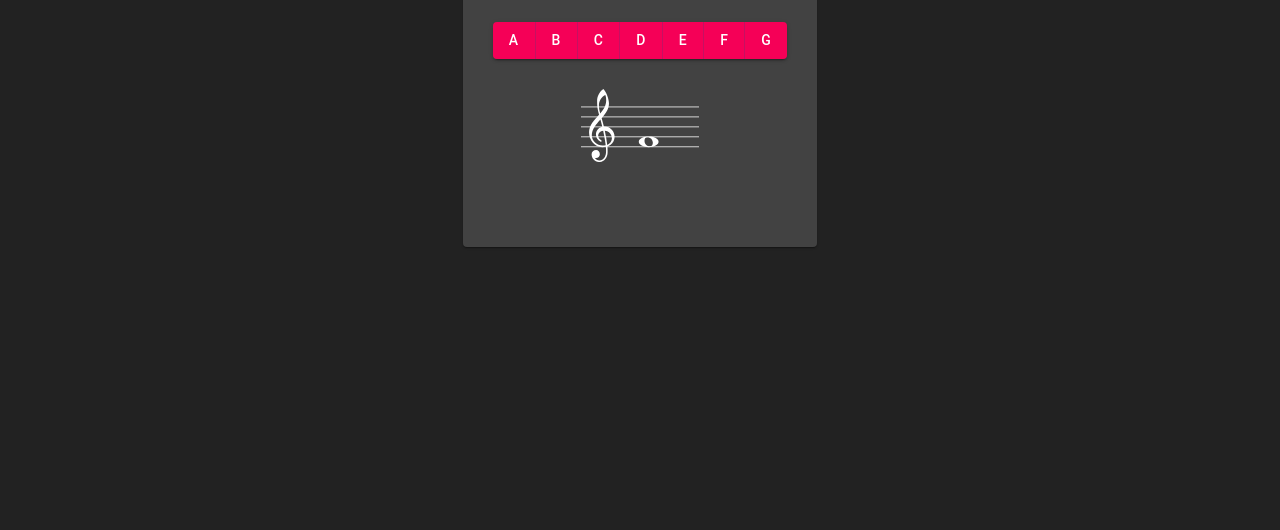
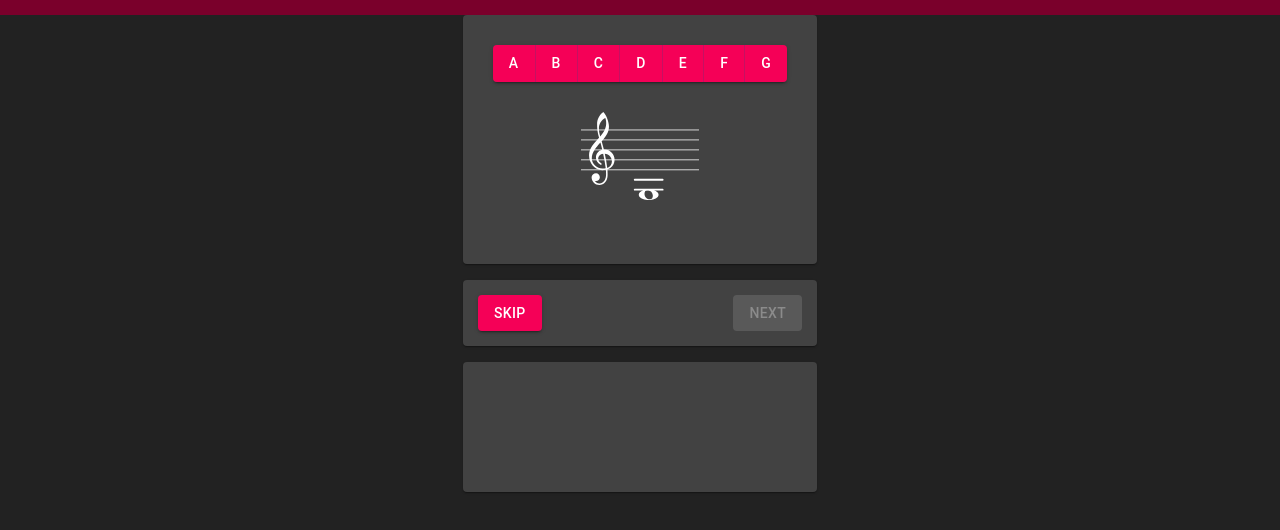
Before and after one commit to nbpeth/notifier, a React (Create React App) app: page / in a window 1280 px wide. Shown: the top 530 px of the page. Built offline with nearby package versions, Linux system fonts and the light colour scheme.

Commit message:
looks like it does things

```diff
--- a/package.json
+++ b/package.json
@@ -4,6 +4,7 @@
   "private": true,
   "dependencies": {
     "@material-ui/core": "^4.11.4",
+    "@material-ui/icons": "^4.11.2",
     "@testing-library/jest-dom": "^5.11.4",
     "@testing-library/react": "^11.1.0",
     "@testing-library/user-event": "^12.1.10",
--- a/src/App.tsx
+++ b/src/App.tsx
@@ -1,12 +1,19 @@
-import React, {useEffect, useState} from 'react';
+import React, {useCallback, useEffect, useMemo, useState} from 'react';
 import './App.css';
 import {ClefContainer} from "./components/ClefContainer/ClefContainer";
 import {GuessBox} from "./components/GuessBox/GuessBox";
-import {Card, createMuiTheme, Grid, MuiThemeProvider} from "@material-ui/core";
-import {light} from "@material-ui/core/styles/createPalette";
+import {Box, Button, Card, Grid, LinearProgress, MuiThemeProvider, Typography} from "@material-ui/core";
+import {darkTheme} from "./styles";
+import {DoneOutline, HighlightOff} from "@material-ui/icons";
 
-function App() {
-    const notes = [
+interface RecordedGuess {
+    attempt: string;
+    expected: string;
+    correct: boolean;
+}
+
+const App = () => {
+    const notes = useMemo( () => [
         "a3",
         "b3",
         "c3",
@@ -28,61 +35,102 @@ function App() {
         "e5",
         "f5",
         "g5",
-    ];
+    ], [] )
 
     const [notePosition, setNotePosition] = useState<number>(0);
-    const [correct, setCorrect] = useState<number>(-1);
+    const [correct, setCorrect] = useState<boolean>(false);
+    const [guess, setGuess] = useState<string>("");
+    const [recordedGuesses, setRecordedGuesses] = useState<RecordedGuess[]>([]);
 
-    const label = () => {
-        switch (correct) {
-            case -1:
-                return null;
-            case 0:
-                return "Bad!"
-            case 1:
-                return "Good!"
-        }
-    }
+    const getNoteIndex = useCallback(() => Math.floor(Math.random() * notes.length), [notes]);
+
+    const successRate = ((recordedGuesses
+        .map(guess => guess.correct)
+        .reduce((res, next) => next ? res += 1 : res, 0) / recordedGuesses.length) * 100) || 0;
 
     useEffect(() => {
-        setNotePosition(Math.floor(Math.random() * notes.length))
-    }, [])
+        setNotePosition(Math.floor(getNoteIndex()));
+    }, [getNoteIndex])
 
     const thisRandomNote = notes[notePosition];
 
     const onGuess = (value: string) => {
+        setGuess(value);
         const goodGuess = thisRandomNote.includes(value);
-        setCorrect(goodGuess ? 1 : 0);
-
-        setNotePosition(Math.floor(Math.random() * notes.length))
-
+        setCorrect(goodGuess);
+        setRecordedGuesses([{attempt: value, expected: thisRandomNote, correct: goodGuess}, ...recordedGuesses]);
     }
 
-    const themeX = createMuiTheme({
-        palette: {
-            type: "dark",
+    const skip = () => {
+        setRecordedGuesses([{attempt: "-", expected: thisRandomNote, correct: false}, ...recordedGuesses]);
+        reset()
     }
-    });
+
+    const reset = () => {
+        setGuess("");
+        setNotePosition(getNoteIndex());
+    }
 
     return (
-        <MuiThemeProvider theme={themeX}>
-
+        <MuiThemeProvider theme={darkTheme}>
             <div className="App">
-            <Grid container alignContent={"center"} justify={"center"} direction={"column"} spacing={2}>
+                <LinearProgress color={successRate > 50 ? "primary" : "secondary"} style={{height:"15px"}} variant={"determinate"} value={successRate} />
+                <Grid container direction={"column"} alignContent={"center"} justify={"center"} spacing={2}>
+                    <Grid item>
                         <Card style={{padding: "15px"}}>
                             <Grid item style={{padding: "15px"}}>
-                        <GuessBox onClick={onGuess}/>
+                                <GuessBox disabled={!!guess} onClick={onGuess}/>
                             </Grid>
                             <Grid item style={{padding: "15px"}}>
                                 <ClefContainer visibleNoteId={thisRandomNote}/>
                             </Grid>
+                            <Grid item style={{padding: "15px"}}>
 
-                    <Grid item style={{padding: "15px"}}>
-                        <h1>{ label() }</h1>
+                                {guess && (correct ? <Box color={"success.main"}><DoneOutline /></Box> : <Box color={"secondary.main"}><HighlightOff /></Box>)}
                             </Grid>
                         </Card>
                     </Grid>
 
+                    <Grid item>
+                        <Card style={{padding: "15px"}}>
+                            <Grid container justify={"space-between"}>
+                                <Grid item>
+                                    <Button color={"secondary"} variant={"contained"} onClick={skip}>Skip</Button>
+                                </Grid>
+                                <Grid item>
+                                    <Button color={"primary"} variant={"contained"} disabled={!guess} onClick={reset}>Next</Button>
+                                </Grid>
+                            </Grid>
+                        </Card>
+                    </Grid>
+                    <Grid item>
+                        <Card style={{ overflowY: "scroll", padding: "15px", height: "100px"}}>
+                            {recordedGuesses?.map((recordedGuess: RecordedGuess) => (
+                                <Grid container justify={"center"} key={Math.floor(Math.random() * 1000000)}>
+                                    <Grid item style={{paddingRight: "15px"}}>
+                                        <Box color={recordedGuess.correct ? "success.main" : "secondary.main"}>
+                                            <Typography style={{fontWeight: "bold"}}>
+                                                {recordedGuess.attempt}
+                                            </Typography>
+                                        </Box>
+                                    </Grid>
+
+                                    <Grid item>
+                                        -
+                                    </Grid>
+
+                                    <Grid item style={{paddingLeft: "15px"}}>
+                                        <Box>
+                                            <Typography style={{fontWeight: "bold"}}>
+                                                {recordedGuess.expected}
+                                            </Typography>
+                                        </Box>
+                                    </Grid>
+                                </Grid>
+                            ))}
+                        </Card>
+                    </Grid>
+                </Grid>
             </div>
         </MuiThemeProvider>
     );
--- a/src/components/GuessBox/GuessBox.tsx
+++ b/src/components/GuessBox/GuessBox.tsx
@@ -3,11 +3,12 @@ import * as React from "react";
 
 export interface GuessBoxProps {
     onClick: (value: string) => void;
+    disabled: boolean;
 }
 
-export const GuessBox: React.FC<GuessBoxProps> = ({ onClick }) => {
+export const GuessBox: React.FC<GuessBoxProps> = ({ onClick, disabled }) => {
     return (
-        <ButtonGroup color="secondary" variant="contained" aria-label="contained secondary button group">
+        <ButtonGroup disabled={disabled} color="secondary" variant="contained" aria-label="contained secondary button group">
             {["a","b","c","d","e","f","g"].map((note: string) => <Button key={note} onClick={() => onClick(note)}>{note.toUpperCase()}</Button>)}
         </ButtonGroup>
     )
--- /dev/null
+++ b/src/styles.ts
@@ -0,0 +1,7 @@
+import {createMuiTheme} from "@material-ui/core";
+
+export const darkTheme = createMuiTheme({
+    palette: {
+        type: "dark",
+    }
+});
```
Also changed, not shown: 1 other file (tests, documents, lock files or other folders). Lines whose indentation alone changed are shown as unchanged.
